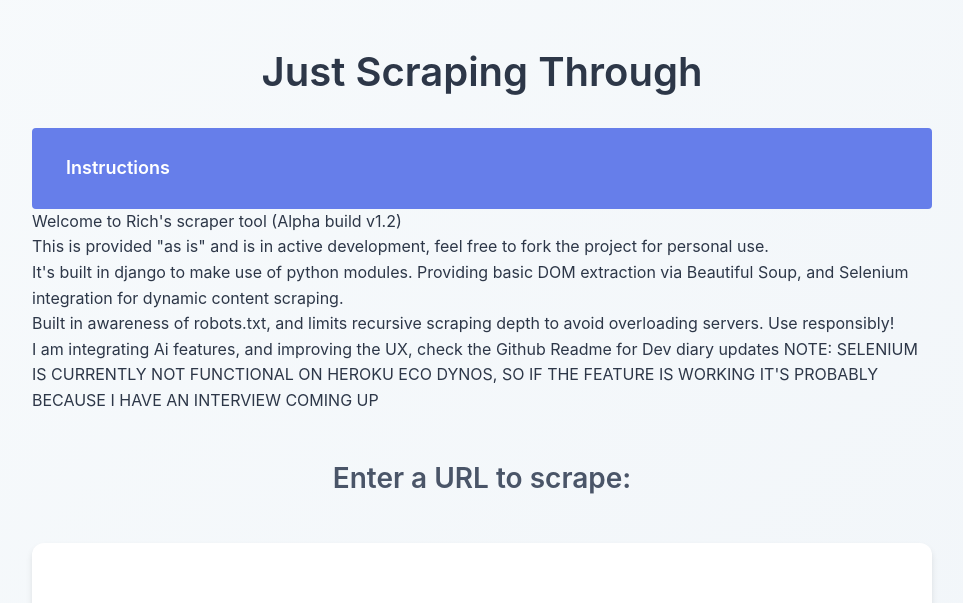
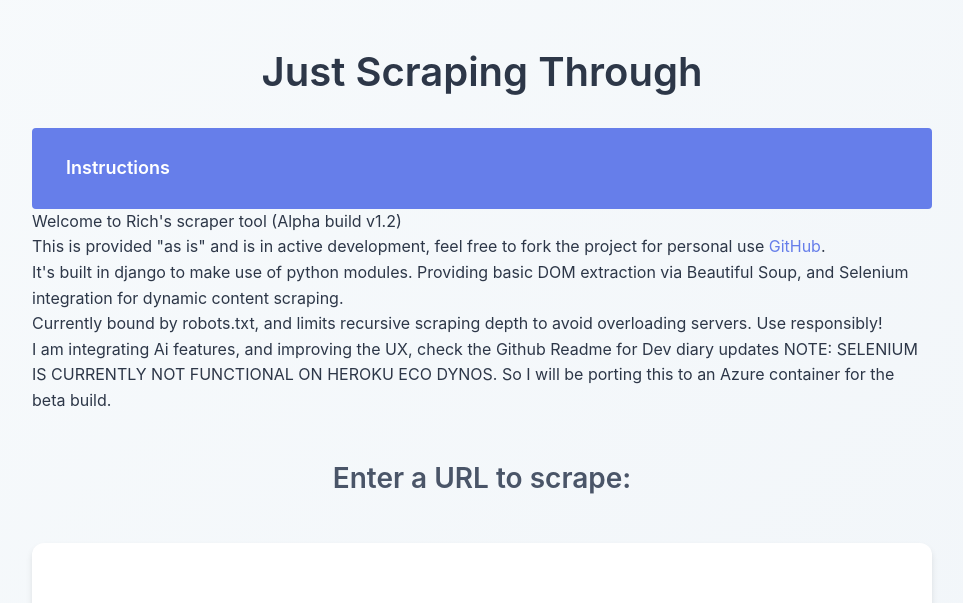
Before and after one commit to Richardv10/scrapingthrew, a Django app: page / in a window 1280 px wide, after a click on "Instructions". Shown: the top 603 px of the page, without its empty margins (158-1121 px from the left). Run offline with Django 5.2, Linux system fonts and the light colour scheme.

Commit message:
added welcome note and github link

```diff
--- a/scrape/templates/home.html
+++ b/scrape/templates/home.html
@@ -11,7 +11,7 @@
     <h1>Just Scraping Through</h1>
     <details class="instructions-container">
         <summary>Instructions</summary>
-        <p>Welcome to Rich's scraper tool (Alpha build v1.2) <br> This is provided "as is" and is in active development, feel free to fork the project for personal use. <br> It's built in django to make use of python modules. Providing basic DOM extraction via Beautiful Soup, and Selenium integration for dynamic content scraping. <br> Built in awareness of robots.txt, and limits recursive scraping depth to avoid overloading servers. Use responsibly! <br> I am integrating Ai features, and improving the UX, check the Github Readme for Dev diary updates NOTE: SELENIUM IS CURRENTLY NOT FUNCTIONAL ON HEROKU ECO DYNOS, SO IF THE FEATURE IS WORKING IT'S PROBABLY BECAUSE I HAVE AN INTERVIEW COMING UP </p>
+        <p>Welcome to Rich's scraper tool (Alpha build v1.2) <br> This is provided "as is" and is in active development, feel free to fork the project for personal use <a href= "https://github.com/Richardv10/scrapingthrew">GitHub</a>. <br> It's built in django to make use of python modules. Providing basic DOM extraction via Beautiful Soup, and Selenium integration for dynamic content scraping. <br> Currently bound by robots.txt, and limits recursive scraping depth to avoid overloading servers. Use responsibly! <br> I am integrating Ai features, and improving the UX, check the Github Readme for Dev diary updates NOTE: SELENIUM IS CURRENTLY NOT FUNCTIONAL ON HEROKU ECO DYNOS. So I will be porting this to an Azure container for the beta build.  </p>
     </details>
     <h2>Enter a URL to scrape:<h2>
 
```
